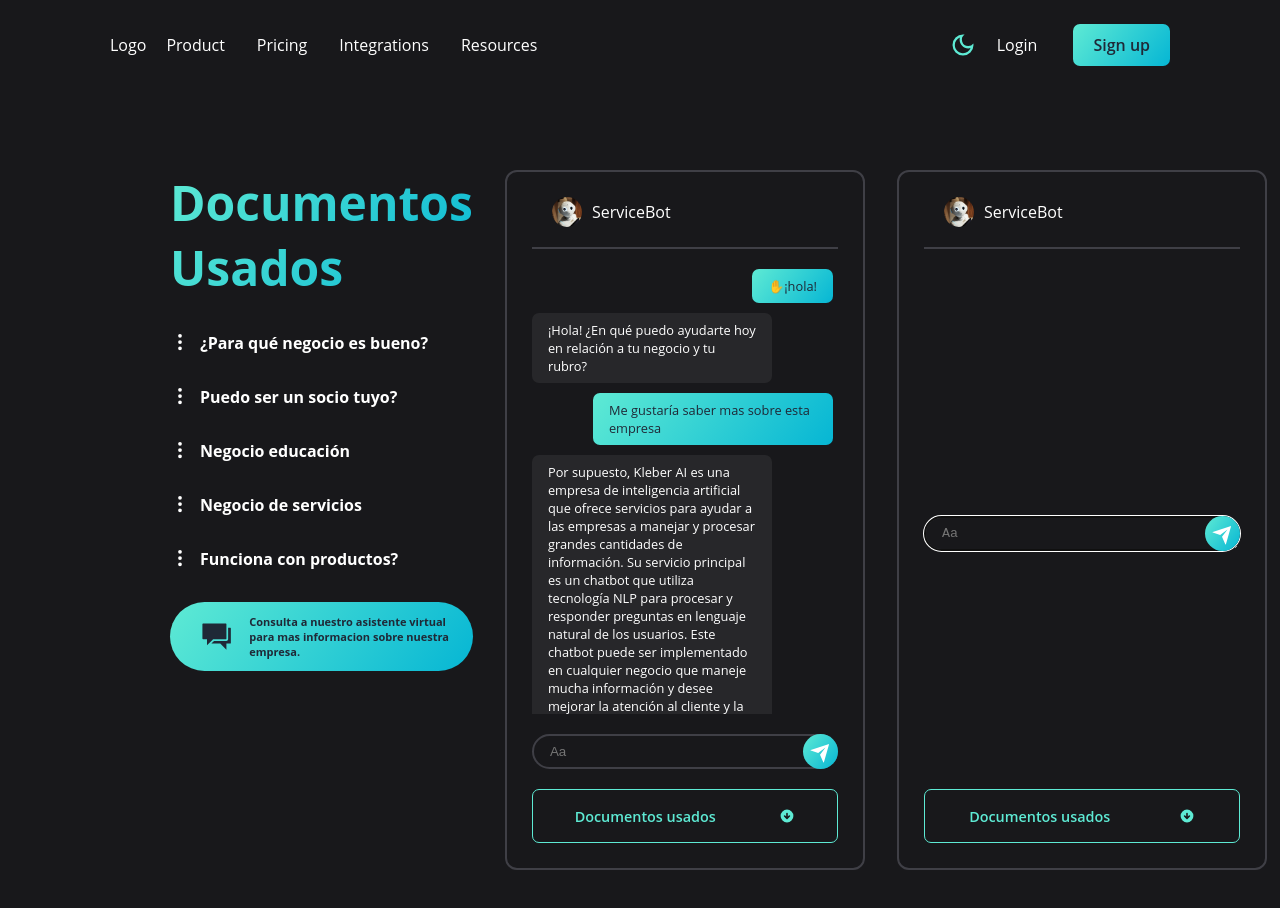
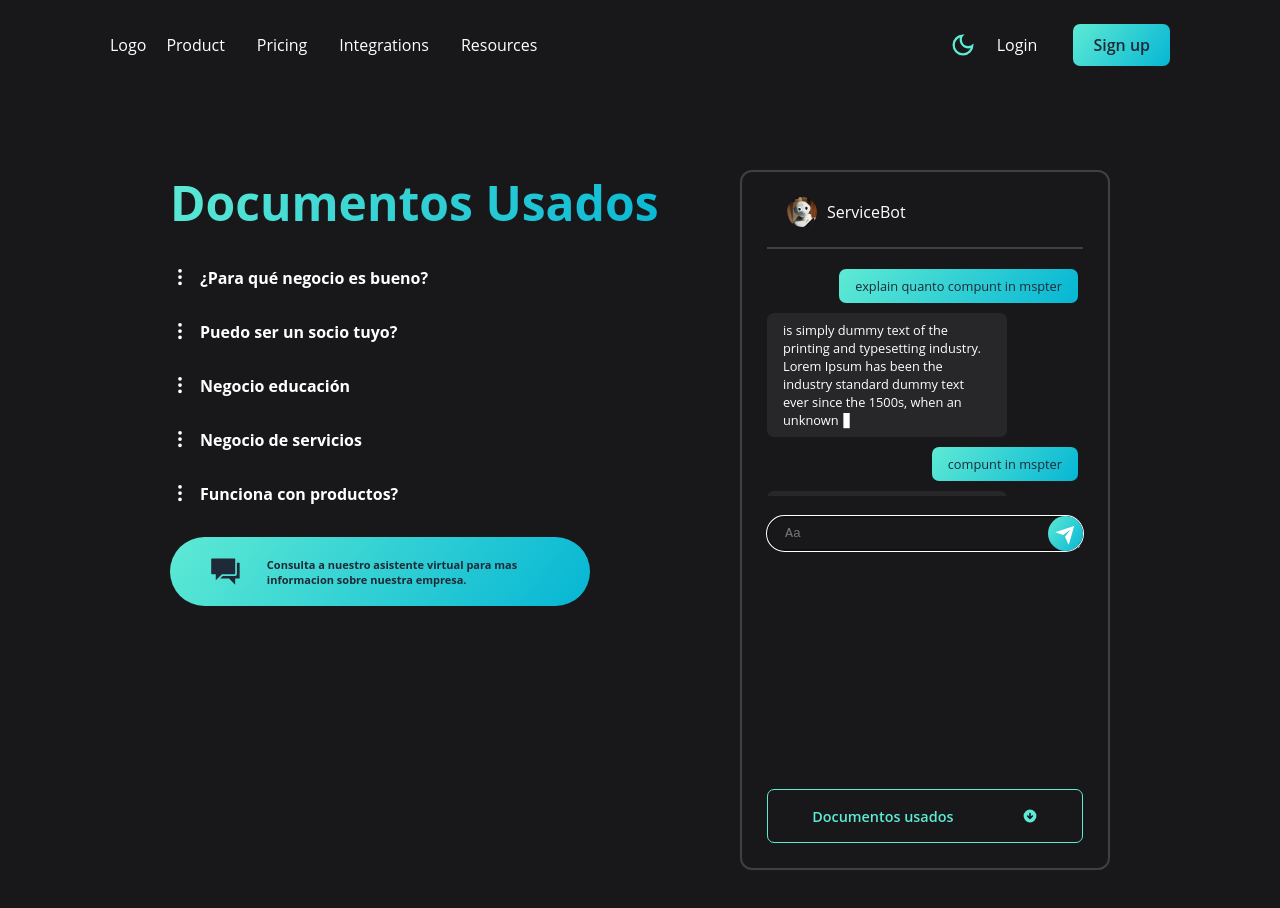
Before and after one commit to neo-virtual-assistant/landingchat, a Next.js app: page / in a window 1280 px wide. Shown: the top 908 px of the page. Built offline with nearby package versions, Linux system fonts and the light colour scheme.

Commit message:
fixed api to api on vercel

```diff
--- a/src/components/Chat/Chat.jsx
+++ b/src/components/Chat/Chat.jsx
@@ -1,12 +1,21 @@
 import { useMessageStore } from "@/store/messages";
-import { useRef } from "react";
+import { useEffect, useRef } from "react";
 import { HiArrowCircleDown } from "react-icons/hi";
 import { RiSendPlaneFill } from "react-icons/ri";
 import TypingEffect from "../TypingEffect/TypingEffect";
 import styles from "./Chat.module.css";
 
 function Message({ ia, message }) {
+
   const textElement = ia ? <TypingEffect text={message} /> : message;
+  const messagesEndRef = useRef(null);
+  const scrollToBottom = () => {
+    messagesEndRef.current?.scrollIntoView({ behavior: "smooth" });
+  };
+
+  useEffect(() => {
+    scrollToBottom();
+  }, [message]);
 
   return (
     <div>
@@ -16,67 +25,9 @@
         }`}
       >
         <div>{textElement}</div>
+        <div ref={messagesEndRef} />
       </div>
     </div>
-  );
-}
-
-const Chat = () => {
-  const messages = useMessageStore((state) => state.messages);
-
-  return (
-    <div>
-      <div className={styles.chatbotContainer}>
-        <div className={styles.nameChatbotWrapped}>
-          <img
-            src="./img/botPhoto.png"
-            alt="bot photo"
-            className={styles.imgWrapped}
-          />
-          <p>ServiceBot</p>
-        </div>
-        <hr></hr>
-        <div className={styles.ChatbotForm}>
-          <div className={styles.messagesContainer}>
-            {messages.map((entry) => (
-              <Message key={entry.id} {...entry} />
-            ))}
-          </div>
-          <ChatForm />
-        </div>
-        <button className={styles.usedDocumentsWrapped}>
-          <p>Documentos usados</p>
-          <HiArrowCircleDown />
-        </button>
-      </div>
-    </div>
-  );
-};
-
-function ChatFormm() {
-  const sendPrompt = useMessageStore((state) => state.sendPrompt);
-  const textAreaRef = useRef();
-
-  const handleSubmit = (e) => {
-    e.preventDefault();
-    const { value } = textAreaRef.current;
-    sendPrompt({ prompt: value });
-    textAreaRef.current.value = "";
-  };
-  return (
-    <section className={styles.ChatbotForm}>
-      <form onSubmit={handleSubmit} className={styles.inputWrapped}>
-        <input
-          className={styles.inputChatbot}
-          type="text"
-          placeholder="Aa"
-          name="prompt"
-        />
-        <button className={styles.send} type="submit">
-          <RiSendPlaneFill className={styles.iconSend} />
-        </button>
-      </form>
-    </section>
   );
 }
 
@@ -84,17 +35,15 @@
   const sendPrompt = useMessageStore((state) => state.sendPrompt);
   const textAreaRef = useRef();
 
-  const handleSubmit = (event) => {
-    event.preventDefault();
+  const handleSubmit = () => {
     const { value } = textAreaRef.current;
-    console.log({value})
+    console.log(value);
     sendPrompt({ prompt: value });
     textAreaRef.current.value = "";
   };
 
   const handleChange = () => {
     const el = textAreaRef.current;
-
     const scrollHeight = el.scrollHeight;
     el.style.height = scrollHeight + "px";
   };
@@ -133,4 +82,34 @@
   );
 }
 
+const Chat = () => {
+  const messages = useMessageStore((state) => state.messages);
+
+  return (
+    <div className={styles.chatbotContainer}>
+      <div className={styles.nameChatbotWrapped}>
+        <img
+          src="./img/botPhoto.png"
+          alt="bot photo"
+          className={styles.imgWrapped}
+        />
+        <p>ServiceBot</p>
+      </div>
+      <hr></hr>
+      <div className={styles.ChatbotForm}>
+        <div className={styles.messagesContainer}>
+          {messages.map((entry) => (
+            <Message key={entry.id} {...entry} />
+          ))}
+        </div>
+        <ChatForm />
+      </div>
+      <button className={styles.usedDocumentsWrapped}>
+        <p>Documentos usados</p>
+        <HiArrowCircleDown />
+      </button>
+    </div>
+  );
+};
+
 export default Chat;
--- a/src/components/Header/Header.jsx
+++ b/src/components/Header/Header.jsx
@@ -1,31 +1,9 @@
 import styles from "./Header.module.css";
-import { useEffect, useState } from "react";
 import { IoMdChatboxes } from "react-icons/io";
 import { Documents } from "../Documents/Documents";
-import { Chatbot } from "../Chatbot/Chatbot";
-import { HiArrowCircleDown } from "react-icons/hi";
-import { RiSendPlaneFill } from "react-icons/ri";
-import { useChat } from "@/hooks/useChat";
 import Chat from "../Chat/Chat";
 
 const Header = () => {
-  const [prompt, setPrompt] = useState("");
-  const { messages, getAnswer, loading, message, setMessage } = useChat({
-    prompt,
-  });
-
-  const handleSubmit = (e) => {
-    e.preventDefault();
-    const { prompt } = Object.fromEntries(new window.FormData(e.target));
-    setPrompt(prompt);
-    console.log("prompt", prompt);
-    setMessage("");
-  };
-
-  useEffect(() => {
-    getAnswer();
-  }, [prompt]);
-
   return (
     <section className={styles.headerContainer}>
       <div className={styles.documentsContainer}>
@@ -39,42 +17,7 @@
           </p>
         </div>
       </div>
-
-      <div className={styles.chatbotContainer}>
-        <div className={styles.nameChatbotWrapped}>
-          <img
-            src="./img/botPhoto.png"
-            alt="bot photo"
-            className={styles.imgWrapped}
-          />
-          <p>ServiceBot</p>
-        </div>
-        <hr></hr>
-        <div className={styles.ChatbotForm}>
-          <Chatbot messages={messages} loading={loading} />
-          <form className={styles.inputWrapped} onSubmit={handleSubmit}>
-            <input
-              className={styles.inputChatbot}
-              type="text"
-              placeholder="Aa"
-              name="prompt"
-              value={message}
-              onChange={(e) => setMessage(e.target.value)}
-            />
-            <button className={styles.send} type="submit">
-              <RiSendPlaneFill className={styles.iconSend} />
-            </button>
-          </form>
-        </div>
-        <button className={styles.usedDocumentsWrapped}>
-          <p>Documentos usados</p>
-          <HiArrowCircleDown />
-        </button>
-      </div>
-
-      <div>
-        <Chat />
-      </div>
+      <Chat />
     </section>
   );
 };
--- a/src/pages/api/chat.js
+++ b/src/pages/api/chat.js
@@ -2,7 +2,10 @@
 
   if (req.method !== "POST") return res.status(405).end();
 
-  const { prompt } = req.body;
+  const { prompt } = JSON.parse(req.body);
+
+  console.log("req.body chat", req.body)
+  console.log("prompt chat", prompt)
 
   if (!prompt) {
     return res.status(400).json({ error: "Prompt is required" });
@@ -17,9 +20,11 @@
       body: JSON.stringify({
         key: `${process.env.API_KEY}`,
         prompt: `${prompt}`,
-        external_user_id: "lastChatSergio",
+        external_user_id: "lastChatSergiio",
       }),
     });
+
+    console.log("response chat", response)
 
     if (!response.ok) {
       console.error(response.statusText);
@@ -27,8 +32,8 @@
     }
 
     const json = await response.json();
-    console.log("json chat",json)
-    return res.status(200).json({ response: json.choices[0].text });
+    console.log("json chat",json.answer)
+    return res.status(200).json({ response: json.answer });
 
   } catch (e) {
     console.error(e);
--- a/src/store/messages.js
+++ b/src/store/messages.js
@@ -2,28 +2,28 @@
 
 export const useMessageStore = create((set, get) => ({
   messages: [
-    // {
-    //   id: 1,
-    //   ia: false,
-    //   message: "explain quanto compunt in mspter",
-    // },
-    // {
-    //   id: 2,
-    //   ia: true,
-    //   message:
-    //     "is simply dummy text of the printing and typesetting industry. Lorem Ipsum has been the industry standard dummy text ever since the 1500s, when an unknown printer took a galley of type and scrambled it to make a type specimen book. It has survived not only five centuries, but also the leap into electronic typesetting, remaining essentially unchanged. It was popularised in the 1960s with the release of Letraset sheets containing Lorem Ipsum passages, and more recently with desktop publishing software like Aldus PageMaker including versions of Lorem Ipsum.",
-    // },
-    // {
-    //   id: 3,
-    //   ia: false,
-    //   message: "compunt in mspter",
-    // },
-    // {
-    //   id: 4,
-    //   ia: true,
-    //   message:
-    //     "is simply dummy text of the printing and typesetting industry. Lorem Ipsum has been the industry standard dummy text ever since the 1500s, when antaining Lorem Ipsum passages, and more recently with desktop publishing software like Aldus PageMaker including versions of Lorem Ipsum.",
-    // },
+    {
+      id: 78378,
+      ia: false,
+      message: "explain quanto compunt in mspter",
+    },
+    {
+      id: 37832,
+      ia: true,
+      message:
+        "is simply dummy text of the printing and typesetting industry. Lorem Ipsum has been the industry standard dummy text ever since the 1500s, when an unknown printer took a galley of type and scrambled it to make a type specimen book. It has survived not only five centuries, but also the leap into electronic typesetting, remaining essentially unchanged. It was popularised in the 1960s with the release of Letraset sheets containing Lorem Ipsum passages, and more recently with desktop publishing software like Aldus PageMaker including versions of Lorem Ipsum.",
+    },
+    {
+      id: 37833,
+      ia: false,
+      message: "compunt in mspter",
+    },
+    {
+      id: 378374,
+      ia: true,
+      message:
+        "is simply dummy text of the printing and typesetting industry. Lorem Ipsum has been the industry standard dummy text ever since the 1500s, when antaining Lorem Ipsum passages, and more recently with desktop publishing software like Aldus PageMaker including versions of Lorem Ipsum.",
+    },
   ],
   error: null,
   sendPrompt: async ({ prompt }) => {
@@ -52,23 +52,24 @@
     //fetching de datos
 
     try {
-      const response = await fetch(`https://ai.kleber.digital/get-answer`, {
+      console.log("prompt messages", prompt);
+      const response = await fetch(`/api/chat`, {
         method: "POST",
-        headers: {
-          "Content-Type": "application/json",
-        },
         body: JSON.stringify({
-          key: "729a6746-c480-4b26-b269-13b8acb509d2",
           prompt: `${prompt}`,
-          external_user_id: "Sergiofff",
+          external_user_id: "lastChatSergiohhh",
         }),
       });
 
+      console.log("response messages", response);
+
       const json = await response.json();
 
-      //actualizar el mensaje de la IA
+      console.log("json messages", json);
+
+      // actualizar el mensaje de la IA
       // que tenia vacio
-      //con el texto completo
+      // con el texto completo
 
       set((state) => ({
         messages: state.messages.map((entry) => {
@@ -82,7 +83,7 @@
         }),
       }));
     } catch (e) {
-      console.error(e);
+      console.error("error en messages", e);
     }
   },
 }));
```
